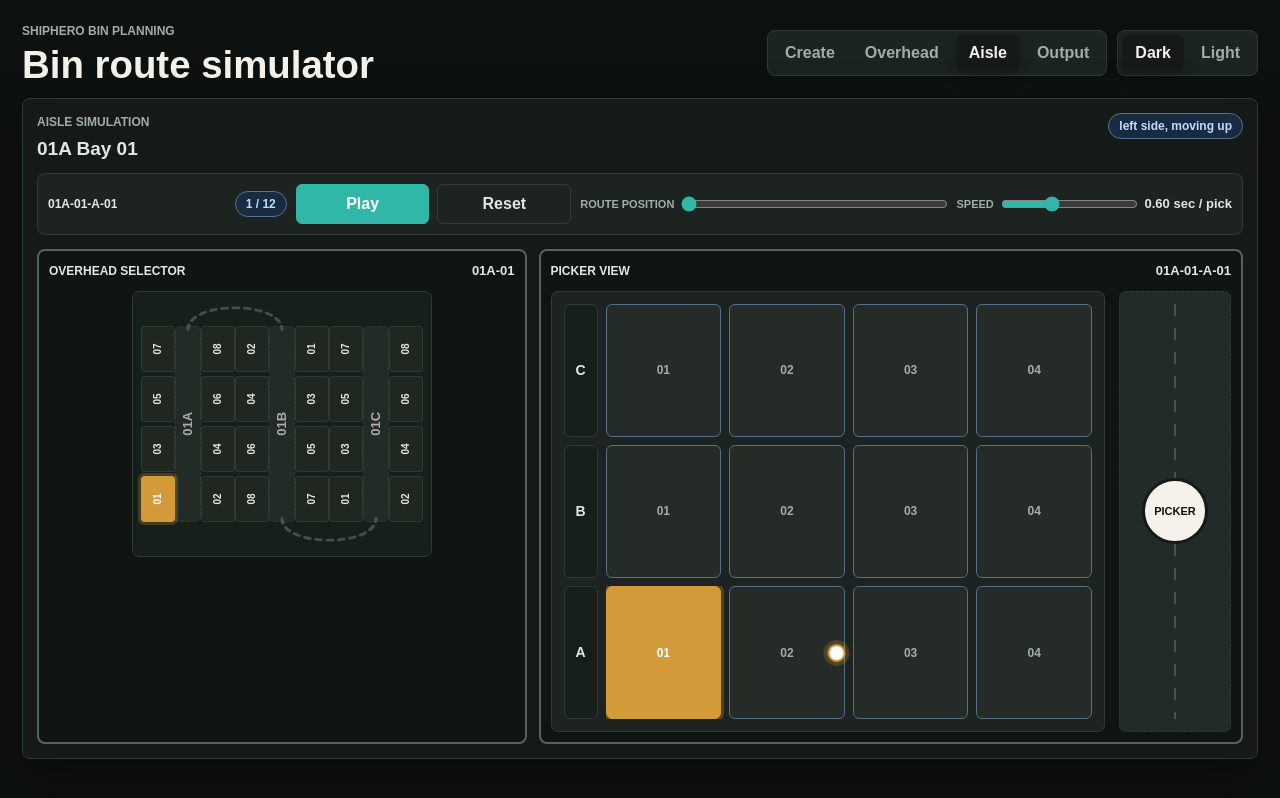
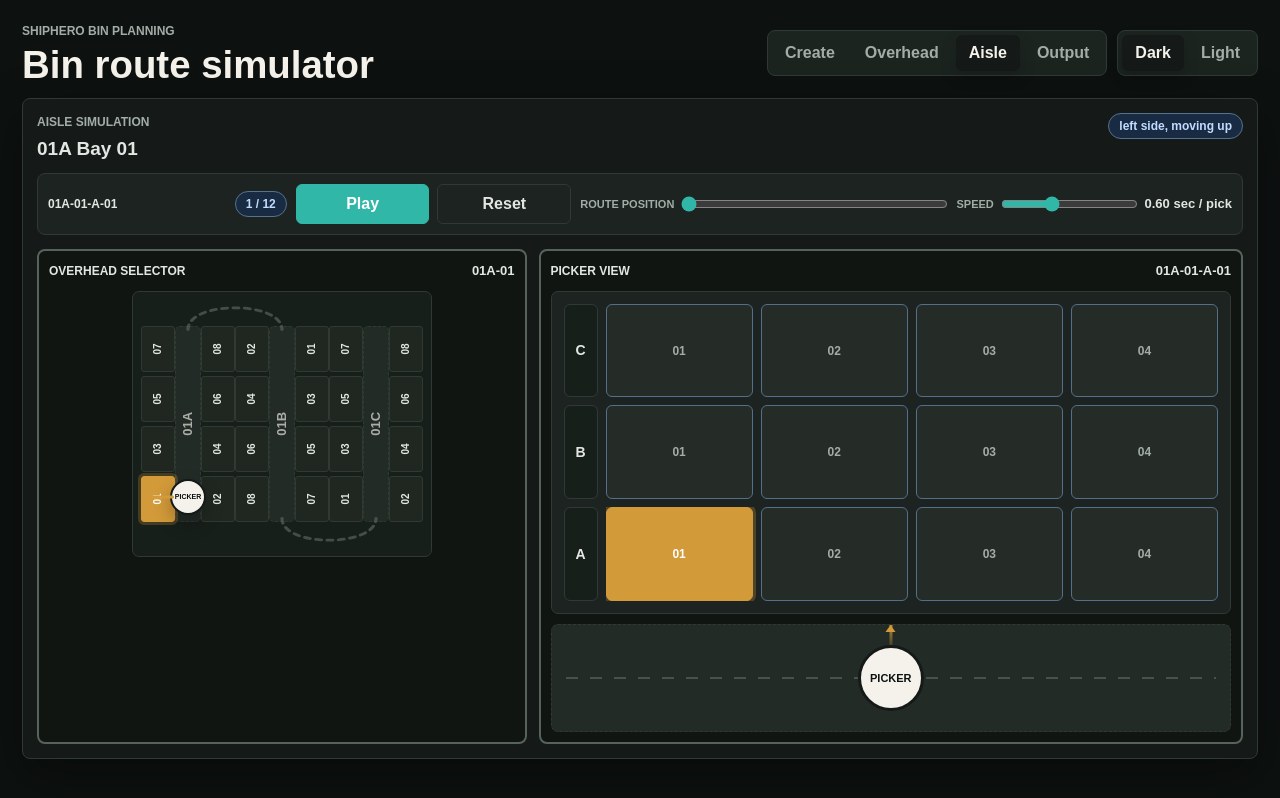
Before and after one commit to mostafa-azimi/bin_location_simulator, a Next.js app: page / in a window 1280 px wide. Both pictures are taken after a click on the button "Aisle". Built offline with nearby package versions, Linux system fonts and the light colour scheme.

Commit message:
Clarify aisle picker orientation

```diff
--- a/app/globals.css
+++ b/app/globals.css
@@ -937,7 +937,7 @@ button:disabled {
   grid-column: 2;
   justify-content: center;
   min-height: 100%;
-  overflow: hidden;
+  overflow: visible;
   position: relative;
 }
 
@@ -951,6 +951,52 @@ button:disabled {
   white-space: nowrap;
 }
 
+.selector-picker-position {
+  align-items: center;
+  background: var(--foreground);
+  border: 2px solid var(--panel);
+  border-radius: 999px;
+  box-shadow: 0 8px 18px rgba(0, 0, 0, 0.26);
+  color: var(--background);
+  display: flex;
+  height: 36px;
+  justify-content: center;
+  left: 50%;
+  pointer-events: none;
+  position: absolute;
+  top: var(--selector-picker-top, 50%);
+  transform: translate(-50%, -50%);
+  width: 36px;
+  z-index: 6;
+}
+
+.selector-picker-position::after {
+  background: var(--amber);
+  border-radius: 999px;
+  content: "";
+  height: 3px;
+  position: absolute;
+  top: 50%;
+  transform: translateY(-50%);
+  width: 28px;
+  z-index: -1;
+}
+
+.selector-picker-position.physical-left::after {
+  right: calc(100% - 2px);
+}
+
+.selector-picker-position.physical-right::after {
+  left: calc(100% - 2px);
+}
+
+.selector-picker-position span {
+  font-size: 7px;
+  font-weight: 800;
+  line-height: 1;
+  text-transform: uppercase;
+}
+
 .selector-bay {
   align-items: center;
   background: var(--bay-bg);
@@ -988,16 +1034,16 @@ button:disabled {
 }
 
 .bay-face-stage {
-  --bay-pick-travel: clamp(92px, 13vw, 210px);
-  display: grid;
-  gap: 14px;
-  grid-template-columns: minmax(0, 1fr) 112px;
+  display: grid;
+  gap: 10px;
+  grid-template-columns: minmax(0, 1fr);
+  grid-template-rows: minmax(0, 1fr) 108px;
   min-height: 0;
   overflow: hidden;
 }
 
 .bay-face-stage.side-right {
-  grid-template-columns: 112px minmax(0, 1fr);
+  grid-template-columns: minmax(0, 1fr);
 }
 
 .bay-face-rack {
@@ -1088,28 +1134,6 @@ button:disabled {
   z-index: 6;
 }
 
-.bay-pick-item {
-  background: #ffffff;
-  border: 2px solid var(--amber);
-  border-radius: 999px;
-  box-shadow: 0 0 0 4px color-mix(in srgb, var(--amber) 24%, transparent);
-  height: 18px;
-  left: 50%;
-  pointer-events: none;
-  position: absolute;
-  top: 50%;
-  width: 18px;
-  z-index: 8;
-}
-
-.bay-face-stage.side-left .bay-pick-item {
-  animation: bayPickToRight var(--glide-ms, 600ms) ease-in-out infinite;
-}
-
-.bay-face-stage.side-right .bay-pick-item {
-  animation: bayPickToLeft var(--glide-ms, 600ms) ease-in-out infinite;
-}
-
 .bay-picker-stand {
   align-items: center;
   background: var(--lane);
@@ -1124,20 +1148,47 @@ button:disabled {
 
 .bay-picker-stand::before {
   background: repeating-linear-gradient(
-    to bottom,
+    to right,
     var(--line-strong) 0,
     var(--line-strong) 12px,
     transparent 12px,
     transparent 24px
   );
-  bottom: 12px;
+  content: "";
+  height: 2px;
+  left: 14px;
+  opacity: 0.7;
+  position: absolute;
+  right: 14px;
+  top: 50%;
+  transform: translateY(-50%);
+}
+
+.bay-picker-sightline {
+  background: linear-gradient(
+    to bottom,
+    color-mix(in srgb, var(--amber) 86%, transparent),
+    color-mix(in srgb, var(--amber) 12%, transparent)
+  );
+  height: calc(50% - 30px);
+  left: 50%;
+  min-height: 22px;
+  position: absolute;
+  top: 0;
+  transform: translateX(-50%);
+  width: 3px;
+  z-index: 2;
+}
+
+.bay-picker-sightline::before {
+  border-bottom: 7px solid var(--amber);
+  border-left: 5px solid transparent;
+  border-right: 5px solid transparent;
   content: "";
   left: 50%;
-  opacity: 0.7;
   position: absolute;
-  top: 12px;
+  top: 0;
   transform: translateX(-50%);
-  width: 2px;
 }
 
 .bay-picker-marker {
@@ -1719,48 +1770,6 @@ button:disabled {
   }
 }
 
-@keyframes bayPickToRight {
-  0% {
-    opacity: 0;
-    transform: translate(-50%, -50%) scale(0.7);
-  }
-
-  15% {
-    opacity: 1;
-  }
-
-  72% {
-    opacity: 1;
-    transform: translate(var(--bay-pick-travel), -50%) scale(1);
-  }
-
-  100% {
-    opacity: 0;
-    transform: translate(var(--bay-pick-travel), -50%) scale(0.55);
-  }
-}
-
-@keyframes bayPickToLeft {
-  0% {
-    opacity: 0;
-    transform: translate(-50%, -50%) scale(0.7);
-  }
-
-  15% {
-    opacity: 1;
-  }
-
-  72% {
-    opacity: 1;
-    transform: translate(calc(0px - var(--bay-pick-travel)), -50%) scale(1);
-  }
-
-  100% {
-    opacity: 0;
-    transform: translate(calc(0px - var(--bay-pick-travel)), -50%) scale(0.55);
-  }
-}
-
 @media (max-width: 1280px) {
   .input-grid.wide {
     grid-template-columns: repeat(5, minmax(108px, 1fr));
@@ -1853,11 +1862,8 @@ button:disabled {
 
   .bay-face-stage,
   .bay-face-stage.side-right {
-    grid-template-columns: minmax(0, 1fr) 86px;
-  }
-
-  .bay-face-stage.side-right {
-    grid-template-columns: 86px minmax(0, 1fr);
+    grid-template-columns: minmax(0, 1fr);
+    grid-template-rows: minmax(0, 1fr) 96px;
   }
 
   .bay-picker-marker {
--- a/app/page.tsx
+++ b/app/page.tsx
@@ -1376,6 +1376,7 @@ function BaySelectorMap({
   const aisles = Array.from({ length: config.aisles }, (_, index) => index + 1);
   const [selectorZoom, setSelectorZoom] = useState(1);
   const [selectorPan, setSelectorPan] = useState<PanPoint>({ x: 0, y: 0 });
+  const selectedRouteContext = getBayRouteContext(config, routePattern, selectedBay);
   const totalBays = totalBayCount(config);
   const naturalAisleWidth = 84;
   const naturalBayRowHeight = 52;
@@ -1474,6 +1475,18 @@ function BaySelectorMap({
                         routePattern === "serpentine" && aisle % 2 === 0 ? "down" : "up";
                       const rows = buildOverheadRows(config, routePattern, direction);
                       const aislePrefix = `${zoneLabel}${lettersFromNumber(aisle)}`;
+                      const selectedRowIndex =
+                        selectedBay.zoneIndex === zone && selectedBay.aisle === aisle
+                          ? rows.findIndex(
+                              ({ leftBay, rightBay }) =>
+                                leftBay === selectedBay.bay ||
+                                rightBay === selectedBay.bay,
+                            )
+                          : -1;
+                      const selectorPickerTop =
+                        selectedRowIndex >= 0
+                          ? `${((selectedRowIndex + 0.5) / rows.length) * 100}%`
+                          : undefined;
                       const connectorSide =
                         routePattern === "u-shape"
                           ? "bottom"
@@ -1496,6 +1509,18 @@ function BaySelectorMap({
                               style={{ gridRow: `1 / span ${rows.length}` }}
                             >
                               <strong>{aislePrefix}</strong>
+                              {selectedRowIndex >= 0 && (
+                                <div
+                                  className={`selector-picker-position physical-${selectedRouteContext.physicalSide}`}
+                                  style={
+                                    {
+                                      "--selector-picker-top": selectorPickerTop,
+                                    } as CSSProperties
+                                  }
+                                >
+                                  <span>Picker</span>
+                                </div>
+                              )}
                             </div>
                             {rows.flatMap(({ leftBay, rightBay }, rowIndex) => [
                               renderBay(zone, aisle, leftBay, `${zone}-${aisle}-${rowIndex}-left`, "left", {
@@ -1619,7 +1644,6 @@ function BayFaceView({
                     title={name}
                   >
                     <span>{pad2(slot)}</span>
-                    {isActive && <span aria-hidden="true" className="bay-pick-item" />}
                   </div>
                 );
               })}
@@ -1632,6 +1656,7 @@ function BayFaceView({
 
   const picker = (
     <div className="bay-picker-stand">
+      <div aria-hidden="true" className="bay-picker-sightline" />
       <div className="bay-picker-marker">
         <span>Picker</span>
       </div>
@@ -1653,9 +1678,8 @@ function BayFaceView({
         <strong>{active?.name ?? baySelectionName(selectedBay)}</strong>
       </div>
       <div className={`bay-face-stage side-${side}`}>
-        {side === "right" && picker}
         {rack}
-        {side === "left" && picker}
+        {picker}
       </div>
     </div>
   );
```
